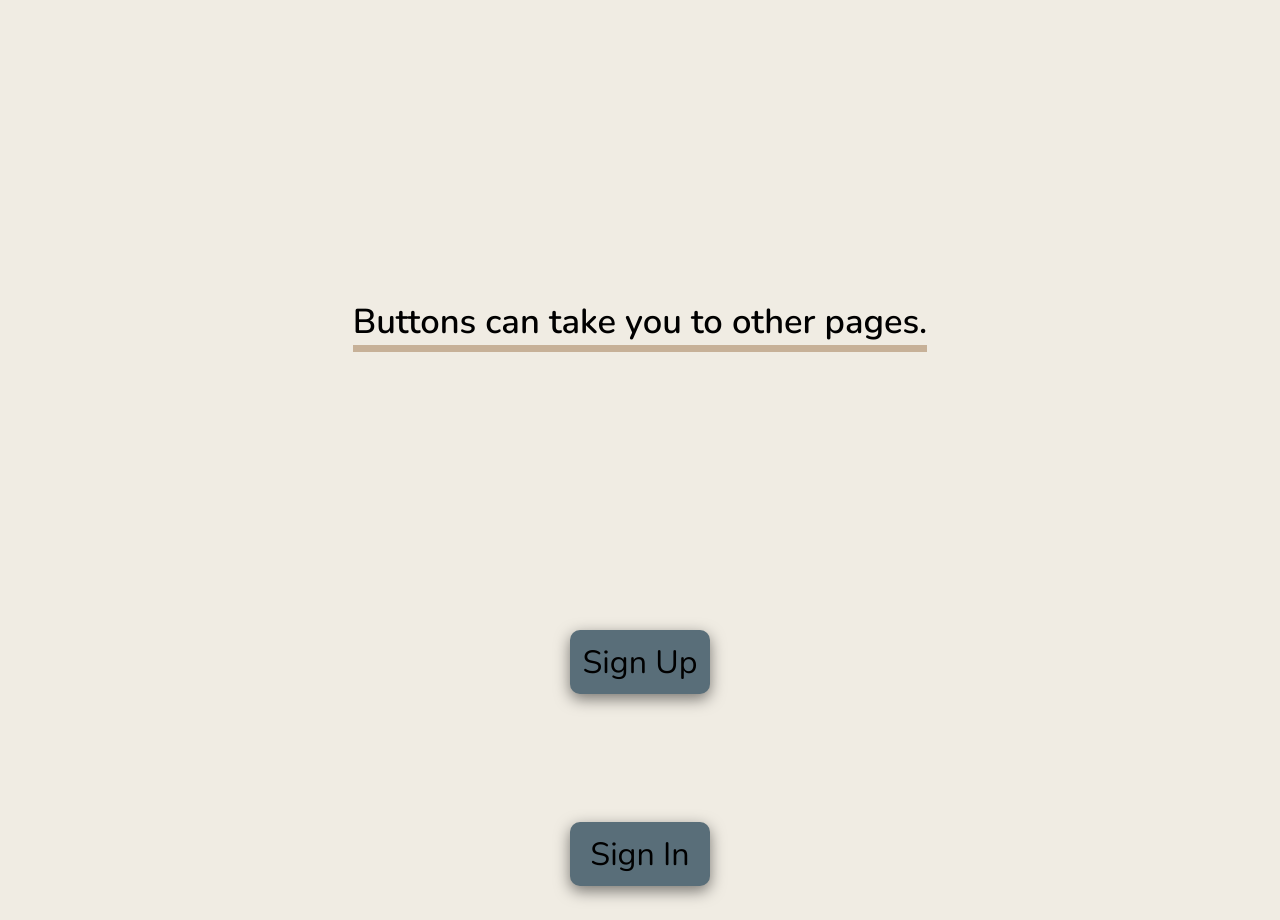
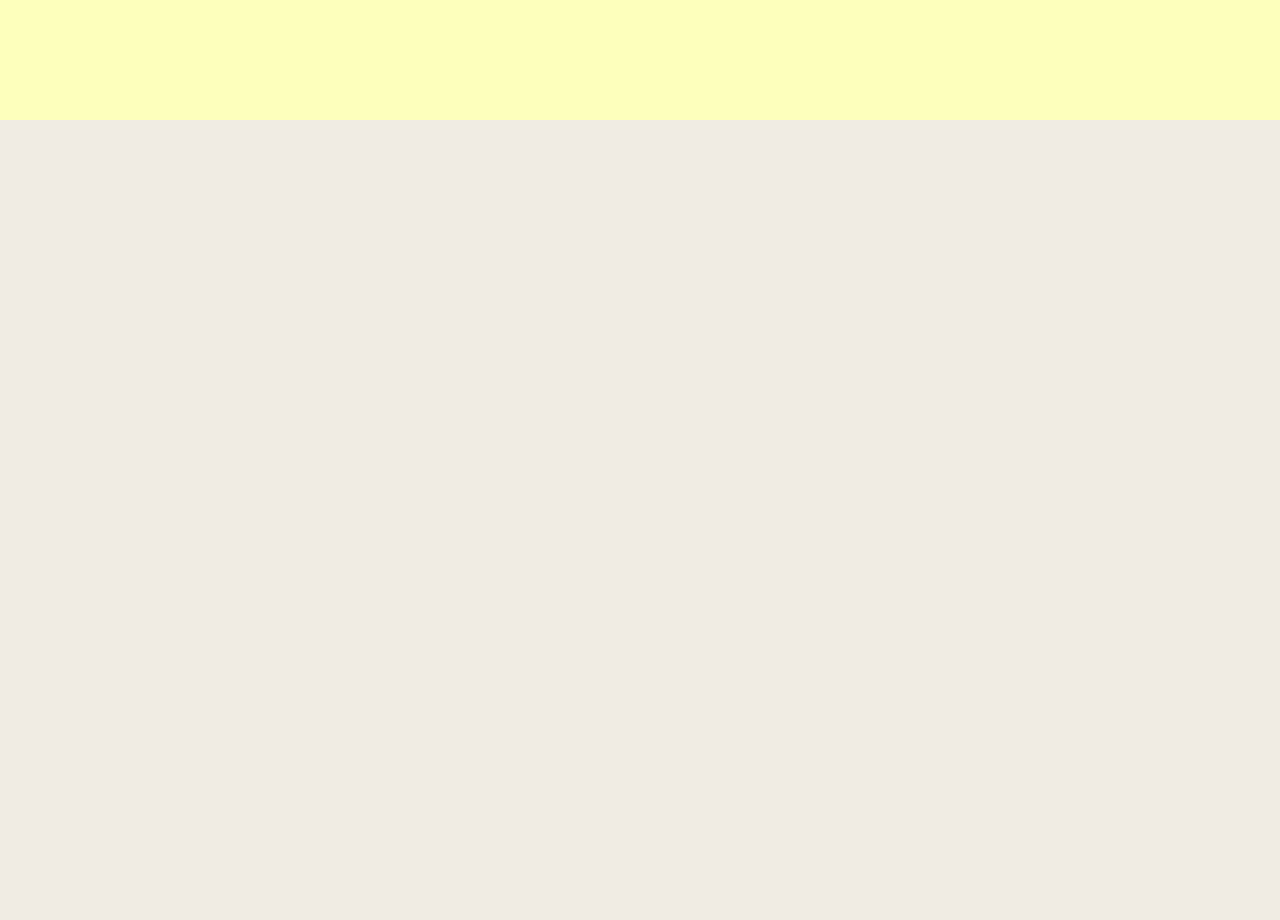
Before and after one commit to donchriscorleone/assessment-app, a Next.js app: page /home in a window 1280 px wide. Shown: the part 680-1600 px from the top of the page. After the commit the page ends 800 px from the top, so only its background shows below. Built offline with nearby package versions, Linux system fonts and the light colour scheme.

Commit message:
Added footer responsiveness for tablet and laptop devices.

```diff
--- a/styles/Main.module.css
+++ b/styles/Main.module.css
@@ -1,3 +1,9 @@
+.main {
+  scroll-snap-type: y mandatory;
+  overflow-y: scroll;
+  height: 100vh;
+}
+
 .container {
   color: #596e79;
   height: 100vh;
@@ -5,6 +11,7 @@
   grid-template-columns: 100%;
   justify-items: center;
   align-items: center;
+  background-color: #fdffbc;
 }
 
 .title {
@@ -44,6 +51,7 @@
   grid-template-rows: 50% 100px 100px;
   justify-items: center;
   align-items: center;
+  background-color: #ffeebb;
 }
 
 .footerText {
@@ -62,6 +70,16 @@
   width: 100px;
   padding: 5px;
   font-size: 1.3rem;
+  animation: slide 4s ease-in-out;
+}
+
+@keyframes slide {
+  0% {
+    transform: translateX(-100%);
+  }
+  100% {
+    transform: translateX(0);
+  }
 }
 
 .footerBtn:hover {
@@ -89,7 +107,7 @@
   }
 
   .footer {
-    gap: 4rem;
+    grid-template-rows: 25% 25% 25%;
   }
 
   .footerBtn {
@@ -116,7 +134,9 @@
   }
 
   .footer {
-    gap: 2rem;
+    grid-template-columns: 45% 25.25% 25.25%;
+    grid-template-rows: none;
+    gap: 1.2rem;
   }
 
   .footerBtn {
@@ -142,7 +162,9 @@
   }
 
   .footer {
-    gap: 4rem;
+    grid-template-columns: 50% 25% 25%;
+    grid-template-rows: none;
+    gap: 1.4rem;
   }
 
   .footerBtn {
```
